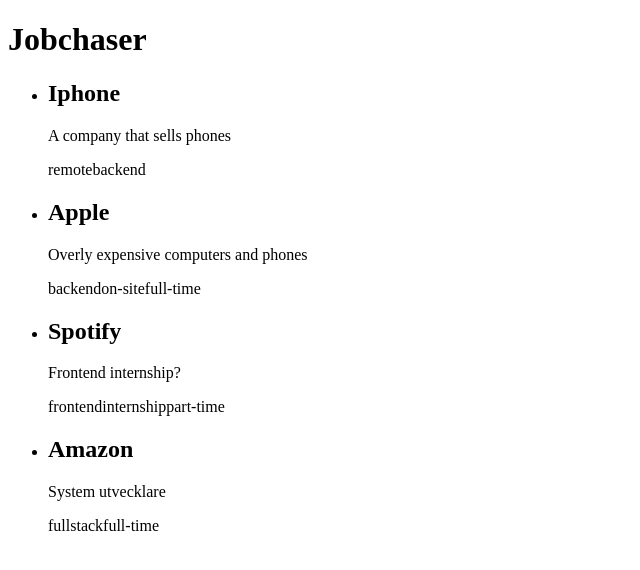
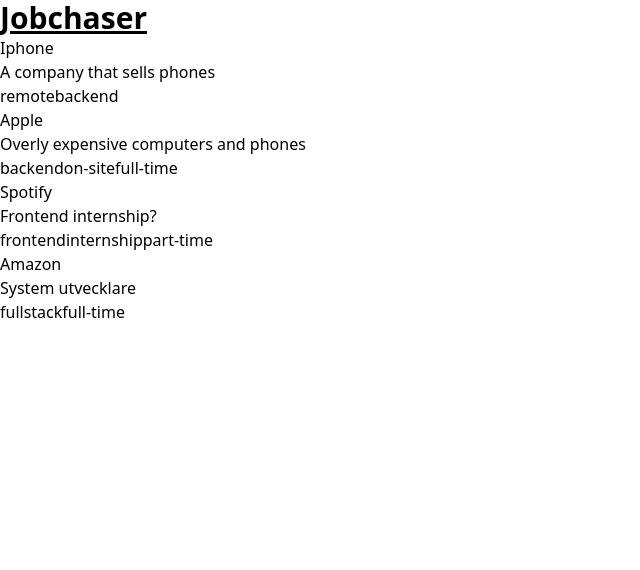
Before and after one commit to barringtonemelie/jobchaser, a React (Vite) app: page / in a window 1280 px wide. Shown: the top 570 px of the page, without its empty margins (0-640 px from the left). Built offline with nearby package versions, Linux system fonts and the light colour scheme.

Commit message:
Installed tailwind
Co-authored-by: FernandoM87 <FernandoM87@users.noreply.github.com>
Co-authored-by: Abubakar Abdulkader <abubakarabdulkader21@gmail.com>

```diff
--- a/package.json
+++ b/package.json
@@ -16,6 +16,9 @@
     "@types/react": "^18.0.27",
     "@types/react-dom": "^18.0.10",
     "@vitejs/plugin-react": "^3.1.0",
+    "autoprefixer": "^10.4.14",
+    "postcss": "^8.4.21",
+    "tailwindcss": "^3.2.7",
     "vite": "^4.1.0"
   }
 }
--- /dev/null
+++ b/postcss.config.cjs
@@ -0,0 +1,6 @@
+module.exports = {
+  plugins: {
+    tailwindcss: {},
+    autoprefixer: {},
+  },
+}
--- a/src/App.jsx
+++ b/src/App.jsx
@@ -7,7 +7,7 @@
 
   return (
     <div className="App">
-      <h1>Jobchaser</h1>
+      <h1 className="text-3xl font-bold underline">Jobchaser</h1>
       <JobList />
     </div>
   )
--- a/src/css/index.css
+++ b/src/css/index.css
@@ -0,0 +1,3 @@
+@tailwind base;
+@tailwind components;
+@tailwind utilities;
--- /dev/null
+++ b/tailwind.config.cjs
@@ -0,0 +1,11 @@
+/** @type {import('tailwindcss').Config} */
+module.exports = {
+  content: [
+    "./index.html",
+    "./src/**/*.{js,ts,jsx,tsx}",
+  ],
+  theme: {
+    extend: {},
+  },
+  plugins: [],
+}
```
Also changed, not shown: 1 other file (tests, documents, lock files or other folders).
